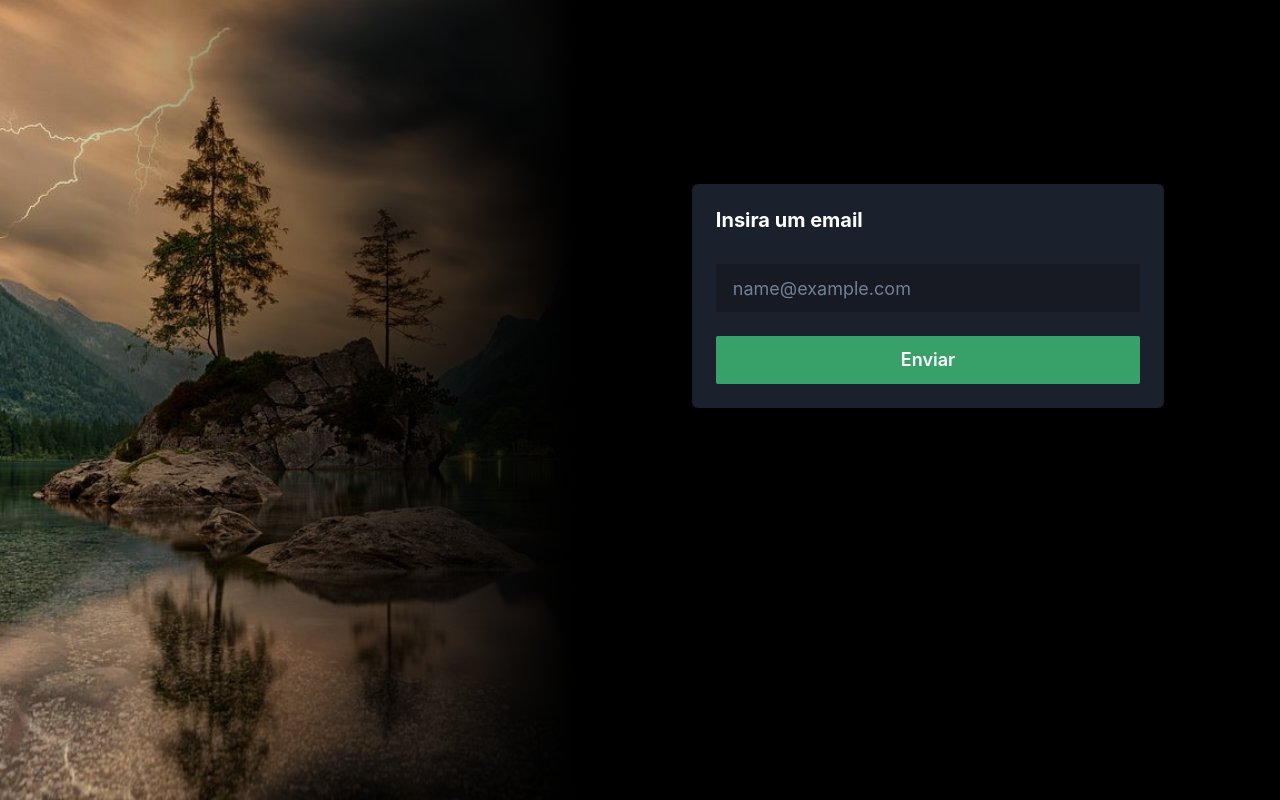
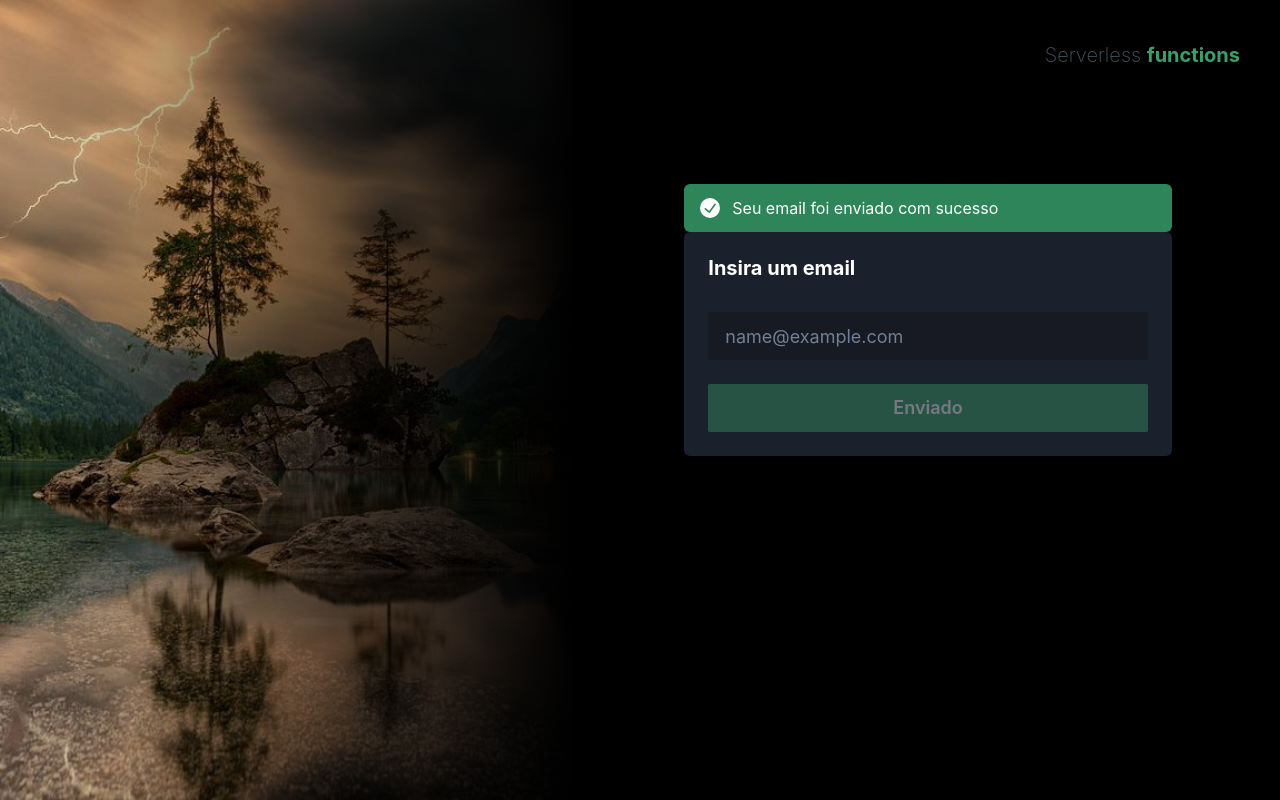
Before and after one commit to JoaoMaiaa/serverless, a Next.js app: page / in a window 1280 px wide. Both pictures are taken after typing "name@example.com" into the empty fields and a click on the button "Enviar". Built offline with nearby package versions, Linux system fonts and the light colour scheme.

Commit message:
adicionando feedback no formulario e adicionando um header

```diff
--- a/src/components/Form/index.tsx
+++ b/src/components/Form/index.tsx
@@ -1,14 +1,42 @@
-import React, { FormEvent } from 'react'
-import { Input, Stack, Button, Heading } from '@chakra-ui/react'
+import React, { FormEvent, useState } from 'react'
+import {
+  Input,
+  Stack,
+  Button,
+  Heading,
+  Alert,
+  AlertIcon
+} from '@chakra-ui/react'
 
 const FormServerless = () => {
+  const [error, setError] = useState(false)
+  const [email, setEmail] = useState('')
+  const [send, setSend] = useState(false)
+
   function submitHandler(e: FormEvent) {
     e.preventDefault()
-    console.log('ok')
+    if (email == '') {
+      setError(true)
+    } else {
+      setError(false)
+      setSend(true)
+    }
   }
 
   return (
     <>
+      {!error ? null : (
+        <Alert borderRadius="md" status="error" variant="solid">
+          <AlertIcon />
+          Você precisa colocar o seu email
+        </Alert>
+      )}
+      {!send ? null : (
+        <Alert borderRadius="md" status="success" variant="solid">
+          <AlertIcon />
+          Seu email foi enviado com sucesso
+        </Alert>
+      )}
       <Stack gap="1rem" bg="gray.800" borderRadius="md" padding="6">
         <Heading mb="1rem" as="h1" size="md" color="white">
           Insira um email
@@ -16,6 +44,8 @@ const FormServerless = () => {
 
         <form onSubmit={(e) => submitHandler(e)}>
           <Input
+            value={email}
+            onChange={(e) => setEmail(e.target.value)}
             size="lg"
             bg="gray.900"
             placeholder="Seu email"
@@ -27,6 +57,7 @@ const FormServerless = () => {
             type="email"
           />
           <Button
+            isDisabled={send}
             size="lg"
             mt="1.5rem"
             w="100%"
@@ -37,7 +68,7 @@ const FormServerless = () => {
             _hover={{ bg: 'green.400' }}
             color="white"
           >
-            Enviar
+            {send ? 'Enviado' : 'Enviar'}
           </Button>
         </form>
       </Stack>
--- /dev/null
+++ b/src/components/Header/index.tsx
@@ -0,0 +1,27 @@
+import React from 'react'
+
+import { Box } from '@chakra-ui/react'
+
+const Header = () => {
+  return (
+    <>
+      <Box
+        fontWeight="thin"
+        fontSize="xl"
+        zIndex="1000"
+        position="absolute"
+        right="10"
+        top="10"
+        color="gray.600"
+        textAlign="end"
+      >
+        Serverless{' '}
+        <Box color="green.500" fontWeight="bold" display="inline-block">
+          functions
+        </Box>
+      </Box>
+    </>
+  )
+}
+
+export default Header
--- a/src/templates/Home/index.tsx
+++ b/src/templates/Home/index.tsx
@@ -1,6 +1,7 @@
 import React from 'react'
 import Head from 'next/head'
 import FormServerless from '../../components/Form'
+import Header from '../../components/Header'
 import { Flex, Box, Image } from '@chakra-ui/react'
 
 const HomeTemplate = () => {
@@ -9,6 +10,7 @@ const HomeTemplate = () => {
       <Head>
         <title>Inscreva-se</title>
       </Head>
+      <Header />
       <Flex wrap="wrap">
         <Box
           display={{ base: 'none', lg: 'flex', md: 'none' }}
```
